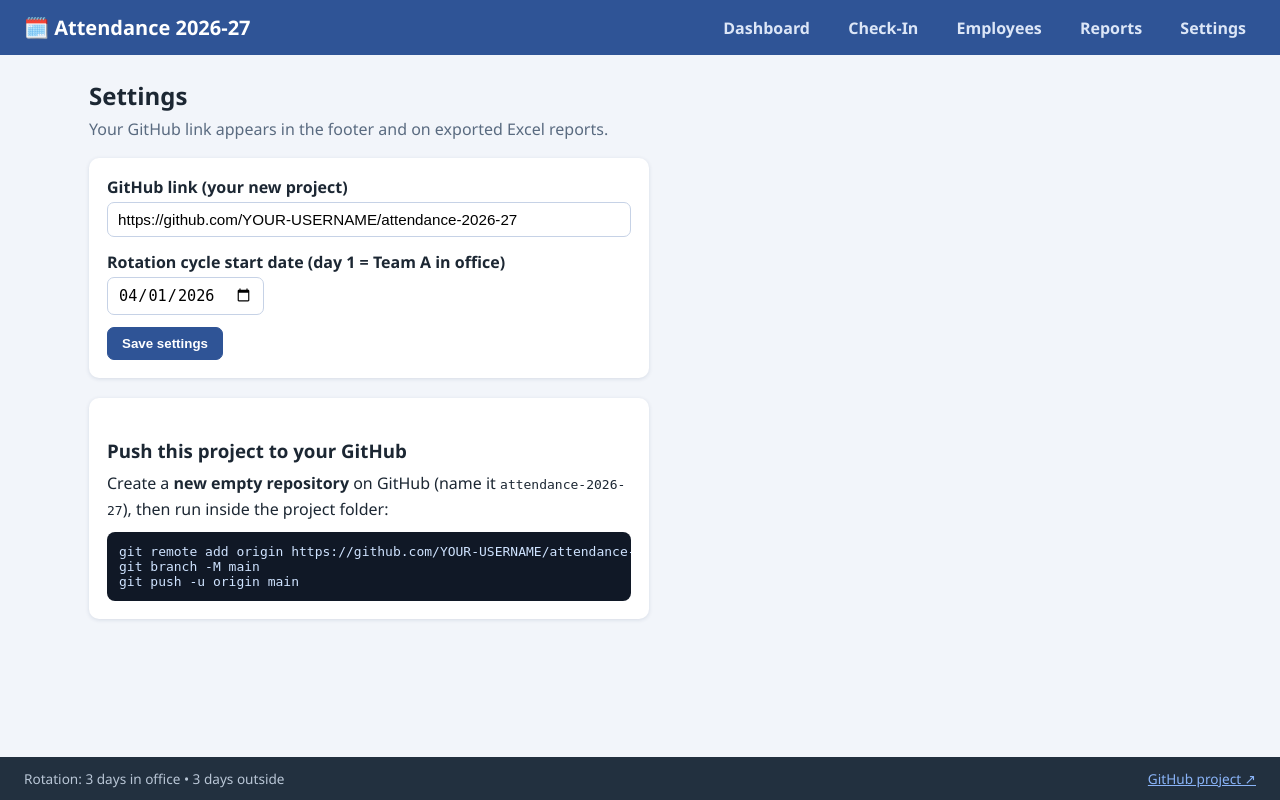
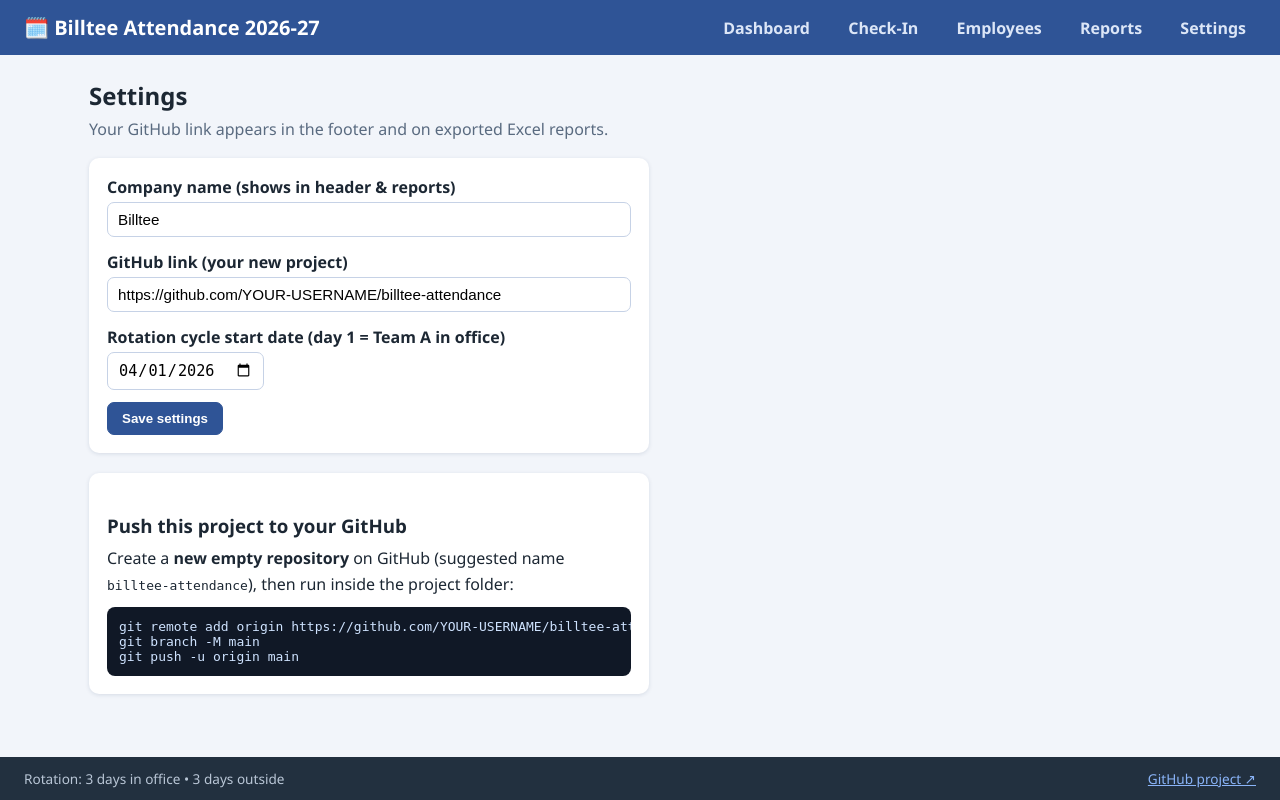
Before and after one commit to vijaybhan-ba/billtee-attendance, a Flask app: page /settings in a window 1280 px wide. Run offline with Flask 3, Linux system fonts and the light colour scheme; parts of the project's set-up code (start-up, migrations or seed data) failed here and were passed over.

Commit message:
Configurable company name (default Billtee); repo suggestion billtee-attendance

```diff
--- a/app.py
+++ b/app.py
@@ -38,7 +38,8 @@ DEFAULT_EMPLOYEES = ["Ajit", "Shyam", "Nikhat", "Nitish",
                      "Manish", "Anshuman", "Sarad", "Vijay"]
 
 DEFAULT_CONFIG = {
-    "github_link": "https://github.com/YOUR-USERNAME/attendance-2026-27",
+    "company_name": "Billtee",
+    "github_link": "https://github.com/YOUR-USERNAME/billtee-attendance",
     "cycle_start": "2026-04-01",   # day 1 of the 6-day rotation (3 in / 3 out)
     "year_label": "2026-27",
 }
@@ -197,6 +198,7 @@ def settings_page():
     cfg = load_config()
     msg = None
     if request.method == "POST":
+        cfg["company_name"] = request.form.get("company_name", "").strip() or cfg["company_name"]
         cfg["github_link"] = request.form.get("github_link", "").strip() or cfg["github_link"]
         cfg["cycle_start"] = request.form.get("cycle_start", "").strip() or cfg["cycle_start"]
         save_config(cfg)
@@ -376,7 +378,7 @@ def add_month_sheet(wb, month, cfg):
     grid, emps = build_grid(month)
 
     ws = wb.create_sheet(title=f"{calendar.month_abbr[m]}-{y}")
-    ws["A1"] = f"Attendance {cfg['year_label']} — {calendar.month_name[m]} {y}"
+    ws["A1"] = f"{cfg['company_name']} Attendance {cfg['year_label']} — {calendar.month_name[m]} {y}"
     ws["A1"].font = Font(bold=True, size=14)
     ws["A2"] = cfg["github_link"]
     ws["A2"].font = Font(italic=True, color="666666")
--- /dev/null
+++ b/config.json
@@ -0,0 +1,6 @@
+{
+  "company_name": "Billtee",
+  "github_link": "https://github.com/YOUR-USERNAME/billtee-attendance",
+  "cycle_start": "2026-04-01",
+  "year_label": "2026-27"
+}
--- a/templates/base.html
+++ b/templates/base.html
@@ -3,12 +3,12 @@
 <head>
 <meta charset="utf-8">
 <meta name="viewport" content="width=device-width, initial-scale=1">
-<title>Attendance {{ cfg.year_label }}</title>
+<title>{{ cfg.company_name }} Attendance {{ cfg.year_label }}</title>
 <link rel="stylesheet" href="{{ url_for('static', filename='style.css') }}">
 </head>
 <body>
 <header>
-  <h1>🗓️ Attendance {{ cfg.year_label }}</h1>
+  <h1>🗓️ {{ cfg.company_name }} Attendance {{ cfg.year_label }}</h1>
   <nav>
     <a href="/">Dashboard</a>
     <a href="/checkin">Check-In</a>
--- a/templates/settings.html
+++ b/templates/settings.html
@@ -6,6 +6,9 @@
 <div class="card" style="max-width:560px">
   {% if msg %}<p class="msg ok">{{ msg }}</p>{% endif %}
   <form method="post">
+    <label for="company_name">Company name (shows in header &amp; reports)</label>
+    <input id="company_name" name="company_name" value="{{ cfg.company_name }}" style="width:100%">
+    <div style="height:14px"></div>
     <label for="github_link">GitHub link (your new project)</label>
     <input id="github_link" name="github_link" value="{{ cfg.github_link }}" style="width:100%">
     <div style="height:14px"></div>
@@ -20,10 +23,10 @@
 <div class="card" style="max-width:560px">
   <h3>Push this project to your GitHub</h3>
   <p style="margin-top:8px; line-height:1.6">
-    Create a <b>new empty repository</b> on GitHub (name it
-    <code>attendance-2026-27</code>), then run inside the project folder:
+    Create a <b>new empty repository</b> on GitHub (suggested name
+    <code>billtee-attendance</code>), then run inside the project folder:
   </p>
-  <pre style="background:#101826;color:#cfe3ff;border-radius:8px;padding:12px;margin-top:10px;overflow:auto">git remote add origin https://github.com/YOUR-USERNAME/attendance-2026-27.git
+  <pre style="background:#101826;color:#cfe3ff;border-radius:8px;padding:12px;margin-top:10px;overflow:auto">git remote add origin https://github.com/YOUR-USERNAME/billtee-attendance.git
 git branch -M main
 git push -u origin main</pre>
 </div>
```
Also changed, not shown: README.md.
